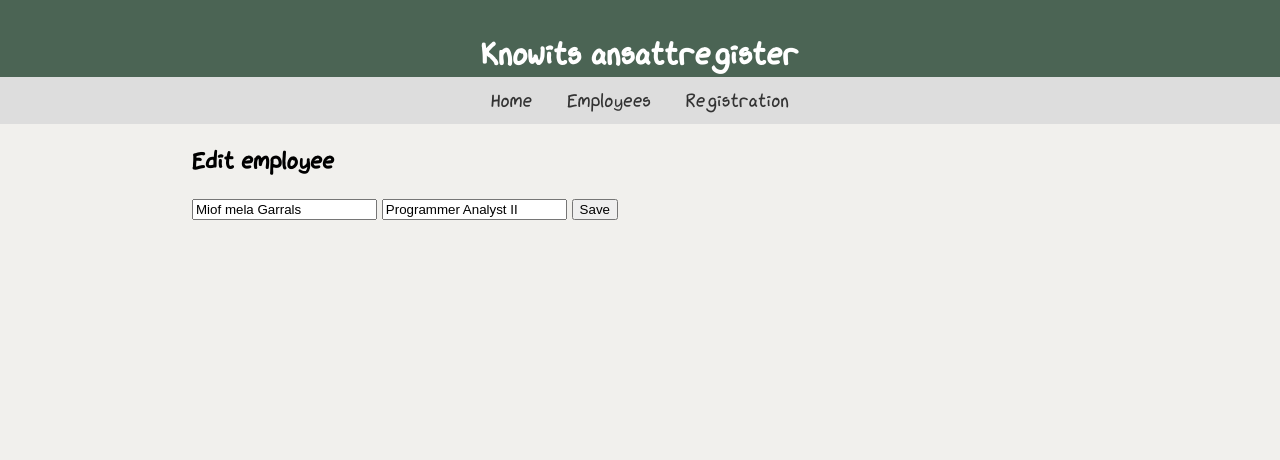
After one commit to sverrejb/knowit-htmx-workshop, a Flask app: page /employees/1 in a window 1280 px wide. The commit adds this page. Shown: the top 460 px of the page. Run offline with Flask 3, Linux system fonts and the light colour scheme.

Commit message:
edit works

```diff
--- a/app.py
+++ b/app.py
@@ -1,4 +1,4 @@
-from flask import Flask, request, render_template, url_for
+from flask import Flask, request, render_template, render_template_string, url_for
 from flask_wtf import FlaskForm
 from wtforms import StringField, SubmitField, IntegerField
 from wtforms.validators import DataRequired
@@ -8,6 +8,7 @@ import json
 app = Flask(__name__)
 
 app.config['SECRET_KEY'] = "this is my secret key"
+PAGE_SIZE = 20
 
 
 def load_json_file(file_path):
@@ -25,31 +26,72 @@ class RegistrationForm(FlaskForm):
     job = StringField('Job', validators=[DataRequired()])
     submit = SubmitField('Register')
 
+class EditForm(FlaskForm):
+    name = StringField('Name', validators=[DataRequired()])
+    job = StringField('Job', validators=[DataRequired()])
+    submit = SubmitField('Save')
 
 @app.route('/')
 def root():
     return render_template('index.html')
 
-
-@app.route('/employees')
-def employees():
-    page = request.args.get('page', 1, type=int)
-    start = (page-1)*20
-    end = start + 20
-    next_page = url_for('employees', page=page+1)
-    return render_template('employees.html', employees=database[start:end], next_page=next_page)
-
-
-@app.route('/registration', methods=['GET', 'POST'])
-def register():
+@app.route('/employees', methods=['POST'])
+def register_employee():
     form = RegistrationForm()
     if form.validate_on_submit():
         name = form.name.data
         year_of_birth = form.year_of_birth.data
         job = form.job.data
-        database.append(
-            {"name": name, "year_of_birth": year_of_birth, "job": job})
-        print(database)
+        database.insert(0,
+            {"id": len(database) + 1, "name": name, "year_of_birth": year_of_birth, "job": job})
+    return render_template('employee_registred.html', name=name)
+
+
+
+@app.route('/employees')
+def get_employees():
+    employees = database
+    search_query = request.args.get('q', type=str)
+    if search_query:
+        employees = [employee for employee in employees if search_query.lower() in employee['name'].lower()]
+
+    page = request.args.get('page', 1, type=int)
+    start = (page-1)*PAGE_SIZE
+    end = start + PAGE_SIZE
+
+    next_page = url_for('get_employees', q=search_query, page=page+1)
+    if end >= len(employees):
+        next_page = None
+
+    return render_template('employees.html', employees=employees[start:end], query=search_query, next_page=next_page)
+
+@app.route('/employees/<int:id>')
+def get_employee(id):
+    form = EditForm()
+    for employee in database:
+        if employee['id'] == id:
+            return render_template('employee.html', employee=employee, form=form)
+    return render_template_string('PageNotFound {{ errorCode }}', errorCode='404'), 404
+
+@app.route('/employees/<int:id>', methods=["POST"])
+def update_employee(id):
+    form = EditForm()
+    print("yo")
+
+    if form.validate_on_submit():
+        for employee in database:
+            if employee['id'] == id:
+                print("wow")
+                employee["name"] = form.name.data
+                employee["job"] = form.job.data
+                return render_template_string("yay")
+
+    return render_template_string('PageNotFound {{ errorCode }}', errorCode='404'), 404
+
+
+@app.route('/registration', methods=['GET'])
+def register():
+    form = RegistrationForm()
     return render_template('register.html', form=form)
 
 
--- a/templates/base.html
+++ b/templates/base.html
@@ -2,7 +2,8 @@
 <html>
 
 <head>
-    <title>My Flask App</title>
+    <title>HTMX Demo</title>
+    <link rel="icon" type="image/x-icon" href="static/favicon.ico">
     <link rel="stylesheet" href="{{ url_for('static', filename='styles.css') }}" media="print"
         onload="this.media='all'">
 
@@ -13,8 +14,8 @@
         <h1>Knowits ansattregister</h1>
         <nav>
             <a href="/">Home</a>
+            <a href="/employees">Employees</a>
             <a href="/registration">Registration</a>
-            <a href="/employees">Employees</a>
         </nav>
     </header>
 
--- /dev/null
+++ b/templates/employee.html
@@ -0,0 +1,15 @@
+{% extends "base.html" %}
+
+{% block content %}
+
+<h2>Edit employee</h2>
+
+<form action="{{ url_for('update_employee', id=employee.id) }}" method="POST">
+    {{ form.hidden_tag() }}
+    {{ form.name(value=employee.name) }}
+    {{ form.job(value=employee.job) }}
+    {{ form.submit() }}
+    </form>
+
+
+{% endblock %}
--- a/templates/index.html
+++ b/templates/index.html
@@ -2,5 +2,5 @@
 
 {% block content %}
     <h2>Welcome to the Home Page</h2>
-    <p>This is the content specific to the home page.</p>
+    <p>TODO: CONTENT?</p>
 {% endblock %}
--- a/templates/register.html
+++ b/templates/register.html
@@ -2,7 +2,7 @@
 
 {% block content %}
 <h2>Register new employee</h2>
-<form method="POST">
+<form action="/employees" method="post">
     {{ form.hidden_tag() }}
     <div>
         {{ form.name.label }} {{ form.name() }}
```
Also changed, not shown: templates/employee_registred.html (added, +7 -0 lines), templates/employees.html (+9 -1 lines), static/favicon.ico (added), static/fixtures.json.
